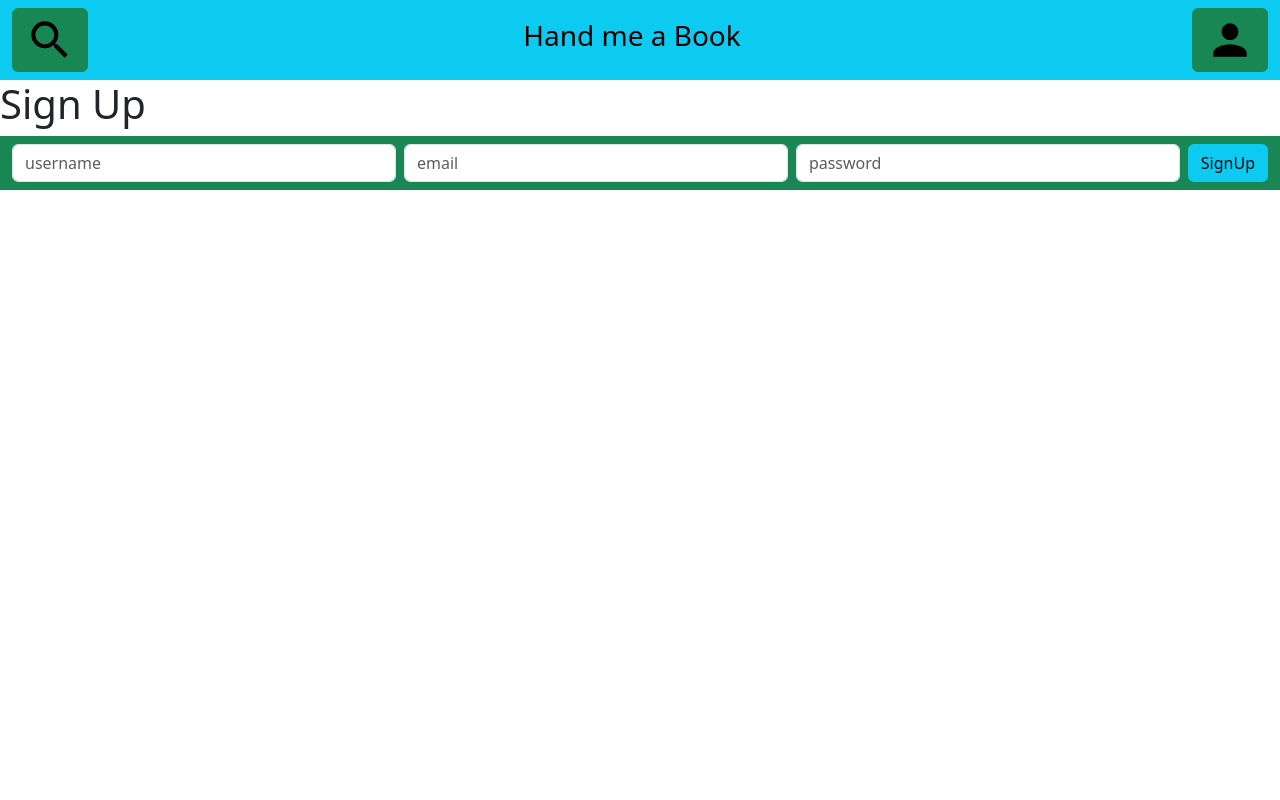
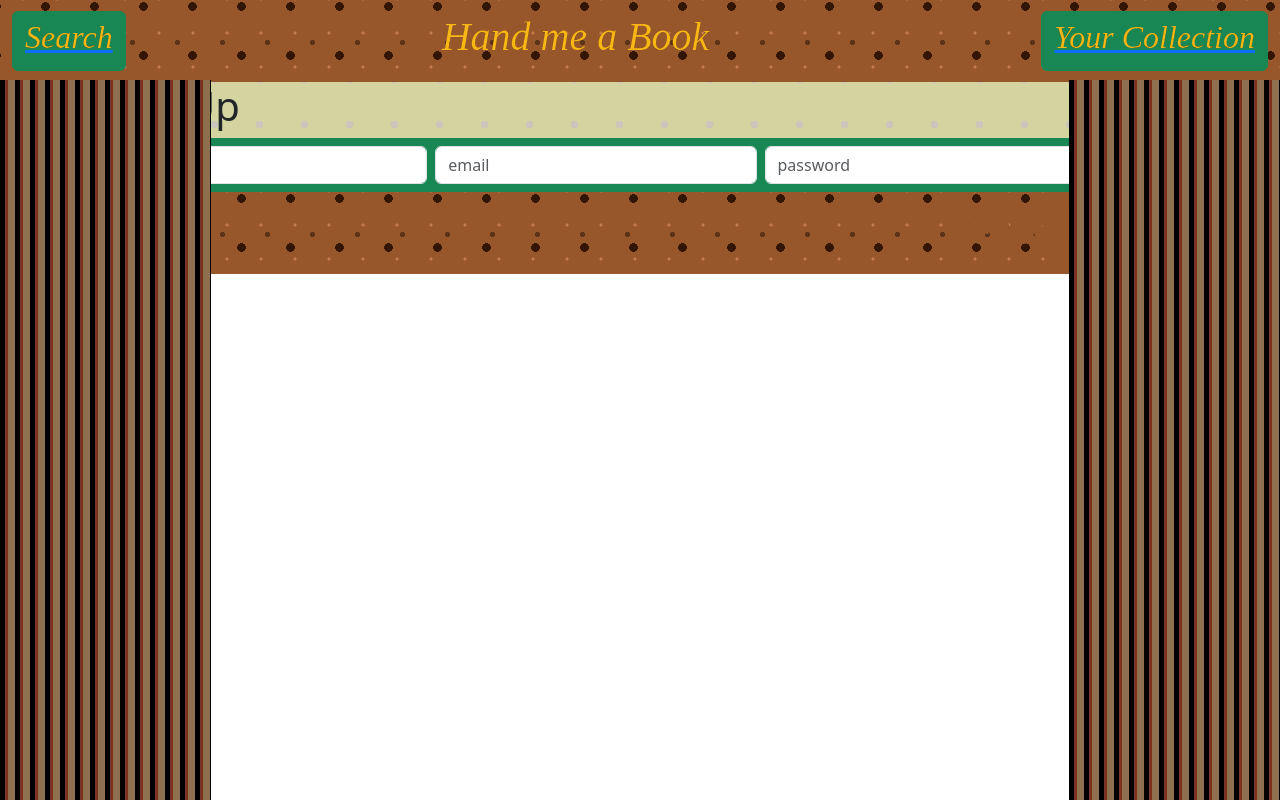
Before and after one commit to schrolan/react-hand-me-a-book, a React (Create React App) app in the folder client/: page /signUp in a window 1280 px wide. Built offline with nearby package versions, Linux system fonts and the light colour scheme.

Commit message:
I re styled the whole site

```diff
--- a/client/src/App.js
+++ b/client/src/App.js
@@ -10,6 +10,9 @@ import SignUp from './pages/signUp'
 
 import Screen from './components/screen'
 import Header from './components/header'
+import Sidebar from './components/sidebar'
+import Container from './components/container'
+import Footer from './components/footer'
 
 import { ThemeProvider } from './ctx/themeContext'
 
@@ -40,6 +43,7 @@ function App() {
       <ThemeProvider>
         <BrowserRouter>
           <Header />
+          <Container>
           <Screen>
             <Routes>
               <Route path="/" element={<Search />} />
@@ -47,7 +51,11 @@ function App() {
               <Route path="/user/:id" element={<User />} />
               <Route path="/signUp" element={<SignUp />} />
             </Routes>
+            <Sidebar>
+            </Sidebar>
           </Screen>
+          </Container>
+          <Footer />
         </BrowserRouter>
       </ThemeProvider>
     </ApolloProvider>
--- a/client/src/components/container.js
+++ b/client/src/components/container.js
@@ -1,6 +1,6 @@
 const Container = props => {
     return (
-        <div className={`constiner ${props.className} || ''}`}>
+        <div className={`container ${props.className} || ''}`}>
             {props.children}
         </div>
     )
--- /dev/null
+++ b/client/src/components/footer.js
@@ -0,0 +1,17 @@
+const Footer = () => {
+    return (
+        <footer className="app-footer">
+            <nav className="navbar navbar-expand-lg book">
+                <div className="container-fluid">
+                    <form className="d-flex">
+                    </form>
+                    <a className="navbar-brand">
+                    <h1 className="footer-font">Created By Lance</h1>
+                </a>
+                </div>
+            </nav>
+        </footer>
+    )
+}
+
+export default Footer
--- a/client/src/components/header.js
+++ b/client/src/components/header.js
@@ -1,5 +1,4 @@
 import { Link } from "react-router-dom"
-import { MdPerson, MdSearch } from 'react-icons/md'
 import Auth from "../utils/auth"
 
 const Header = () => {
@@ -8,20 +7,20 @@ const Header = () => {
 
     return (
         <header className="app-header">
-            <nav className="navbar navbar-expand-lg navbar-light bg-info">
+            <nav className="navbar navbar-expand-lg book">
             <div className="container-fluid">
                 <form className="d-flex">
                     <a className="btn btn-success" type="submit">
                         <Link to={"/"}>
                             <a className="nav-link">
-                                <MdSearch color="black" size={50} />
+                                <h2 className="custom-font">Search</h2>
                             </a>
                         </Link>
                     </a>
                 </form>
 
                 <a className="navbar-brand">
-                    <h3>Hand me a Book</h3>
+                    <h1 className="custom-font">Hand me a Book</h1>
                 </a>
 
                 <form className="d-flex">
@@ -29,7 +28,7 @@ const Header = () => {
                         <Link to={toPath}>
                             <div>
                                 <a className="nav-link">
-                                    <MdPerson color="black" size={50} />
+                                    <h2 className="custom-font">Your Collection</h2>
                                 </a>
                             </div>
                         </Link>
--- /dev/null
+++ b/client/src/components/sidebar.js
@@ -0,0 +1,14 @@
+import React from 'react';
+
+const Sidebar = () => {
+  return (
+    <div>
+      <div className="sidebar right-sidebar"></div>
+
+      <div className="sidebar left-sidebar"></div>
+    </div>
+
+  );
+};
+
+export default Sidebar;
--- a/client/src/components/spinner.js
+++ b/client/src/components/spinner.js
@@ -1,3 +1,7 @@
-const Spinner = () => <div className="loader" />
+const Spinner = () => <div className="loader">
+    <div className="dot"></div>
+    <div className="dot"></div>
+    <div className="dot"></div>
+</div>
 
 export default Spinner
--- a/client/src/index.css
+++ b/client/src/index.css
@@ -1,37 +1,157 @@
-body {
-  margin: 0;
-  font-family: -apple-system, BlinkMacSystemFont, 'Segoe UI', 'Roboto', 'Oxygen',
-    'Ubuntu', 'Cantarell', 'Fira Sans', 'Droid Sans', 'Helvetica Neue',
-    sans-serif;
-  -webkit-font-smoothing: antialiased;
-  -moz-osx-font-smoothing: grayscale;
+.loader {
+  display: flex;
+  justify-content: center;
+  align-items: center;
+  height: 100vh;
 }
 
-code {
-  font-family: source-code-pro, Menlo, Monaco, Consolas, 'Courier New',
-    monospace;
+.dot {
+  width: 10px;
+  height: 10px;
+  margin: 0 5px;
+  border-radius: 50%;
+  background-color: #333;
+  animation: bounce 0.6s infinite ease-in-out;
+}
+
+.dot:nth-child(1) {
+  animation-delay: 0s;
+}
+
+.dot:nth-child(2) {
+  animation-delay: 0.2s;
+}
+
+.dot:nth-child(3) {
+  animation-delay: 0.4s;
+}
+
+@keyframes bounce {
+  0%, 100% {
+    transform: translateY(0);
+  }
+  50% {
+    transform: translateY(-10px);
+  }
+}
+
+.custom-font, .book-background, .card {
+  color: rgb(248, 183, 20);
+  font-family: serif;
+  font-style: italic;
+   -webkit-text-stroke: .1px black;
+}
+
+.book, .book-background {
+  background-color: #97572b;
+  background-image:
+    radial-gradient(circle, #5b3318 8%, transparent 9%),
+    radial-gradient(circle, #321603 12%, transparent 13%),
+    radial-gradient(circle, #c57c4b 6%, transparent 7%);
+  background-size: 45px 45px, 49px 49px, 34px 34px;
+  background-position: 20px 20px, 70px 80px, 40px 50px;
+}
+
+.card {
+  opacity: 0;
+  transform: translateY(50px);
+  animation: floatIn 1s forwards ease-in-out;
 }
 
 
-.loader {
-  display: block;
-  border: 16px solid #f3f3f3; /* Light grey */
-  border-top: 16px solid #3498db; /* Blue */
-  border-radius: 50%;
-  width: 120px;
-  height: 120px;
-  animation: spin 2s linear infinite;
-  margin: 0 auto;
+.card:nth-child(1) {
+  animation-delay: 0s;
 }
 
-@keyframes spin {
-  0% { transform: rotate(0deg); }
-  100% { transform: rotate(360deg); }
+.card:nth-child(2) {
+  animation-delay: 0.3s;
 }
 
-.grid-container {
-    display: grid;
-    grid-template-columns: repeat(auto-fill, minmax(235px, 1fr));
-    gap: 17%;
-    list-style-type: none;
+.card:nth-child(3) {
+  animation-delay: 0.6s;
 }
+
+
+@keyframes floatIn {
+  0% {
+      opacity: 0;
+      transform: translateY(50px);
+  }
+  100% {
+      opacity: 1;
+      transform: translateY(0);
+  }
+}
+
+.card-container {
+  list-style: none;
+  display: flex;
+  justify-content: space-evenly;
+  flex-wrap: wrap;
+  gap: 100px;
+  padding: 20px;
+}
+
+.card {
+  width: 100%;
+  flex: 1 1 15%;
+  max-width: 21%;
+  min-width: 150px;
+  margin: 10px;
+}
+
+.book-background {
+  padding-right: 15%;
+}
+
+.sidebar {
+  width: 16.5%;
+  height: 100vh;
+  position: fixed;
+  top: 80px;
+  background-color: #753737;
+  z-index: 999;
+}
+
+
+.left-sidebar {
+  left: 0;
+  background-image: linear-gradient(
+    to right,
+    #000000 5px,
+    transparent 5px,
+    transparent 4px,
+    #822e0d 8px,
+    transparent 4px,
+    transparent 7px,
+    #8e6f50 7px
+  );
+  background-size: 15px 100px;
+}
+
+.right-sidebar {
+  right: 0;
+  background-image: linear-gradient(
+    to right,
+    #000000 5px,
+    transparent 5px,
+    transparent 4px,
+    #822e0d 8px,
+    transparent 4px,
+    transparent 7px,
+    #8e6f50 7px
+  );
+  background-size: 15px 100px;
+}
+
+.screen {
+  background-color: rgb(212, 212, 160);
+  background-image:
+    radial-gradient(circle, #cac7ba 12%, transparent 13%);
+  background-size: 45px 45px, 49px 49px, 34px 34px;
+  background-position: 20px 20px, 70px 80px, 40px 50px;
+}
+
+.footer-font {
+  color: #97572b;
+}
--- a/client/src/pages/user.js
+++ b/client/src/pages/user.js
@@ -4,6 +4,7 @@ import { useQuery } from "@apollo/client"
 import Spinner from "../components/spinner"
 import Auth from "../utils/auth"
 import DeleteBookButton from "../components/deleteButton"
+import Container from "../components/container"
 
 const User = () => {
     const { id } = useParams()
@@ -23,36 +24,42 @@ const User = () => {
             <nav className="navbar navbar-expand-lg navbar-light bg-success">
             <div className="container-fluid">
 
-                <h1>{user.username}: <h6>{user.email}</h6></h1>
-                <button onClick={() => Auth.logout()} className="btn btn-info">Log out</button>
+                <h1 className="custom-font">{user.username}: <h6 className="custom-font">{user.email}</h6></h1>
+                <button onClick={() => Auth.logout()} className="btn btn-info custom-font">Log out</button>
             </div>
             </nav>
-                <h2>Books to check out</h2>
-                <ul className="grid-container">
+                <h1 className="custom-font">Books to check out</h1>
+
+                <Container className="results search-result-book">
+                    <div className="card-container">
                         {user.book.map((book, i) => {
-                        return <li
-                            key={`${book.title}-${i}`}>
-                                <div className="card bg-info" style={{width: 100+ '%'}}>
+                            const coverImage = `http://covers.openlibrary.org/b/id/${book.cover_i}-M.jpg`
+
+
+                            return (
+                                <div className="card bg-success" key={`${book.title}-${i}`}>
                                     <div style={{
                                             display: 'flex',
                                             justifyContent:'space-between'
                                         }}>
-                                        <p>Title: {book.title}</p>
+                                            <h1 className="book-background">Title: {book.title}</h1>
+
                                         </div>
                                         <img
-                                        src={`http://covers.openlibrary.org/b/id/${book.cover_i}-M.jpg`}
+                                            src={coverImage}
                                             alt={`The cover of the book ${book.title}`}
                                             className="card-img-top"
                                         />
-                                    <div>
-                                        <p className="card-text">Written By: {book.author_name}</p>
-                                        <p className="card-text">Published in {book.first_publish_year}</p>
+                                        <div className="book-background">
+                                            <h3 className="card-text">Written By: {book.author_name}</h3>
+                                            <h3 className="card-text">Published in {book.first_publish_year}</h3>
                                         </div>
                                         <DeleteBookButton userId={user._id} bookId={book._id} />
                                     </div>
-                            </li>
+                            )
                         })}
-                </ul>
+                    </div>
+                </Container>
         </>
     )
 }
```
Also changed, not shown: client/src/components/bookDetails.js (+108 -34 lines), 2 other files (tests, documents, lock files or other folders). Lines whose indentation alone changed are shown as unchanged.
